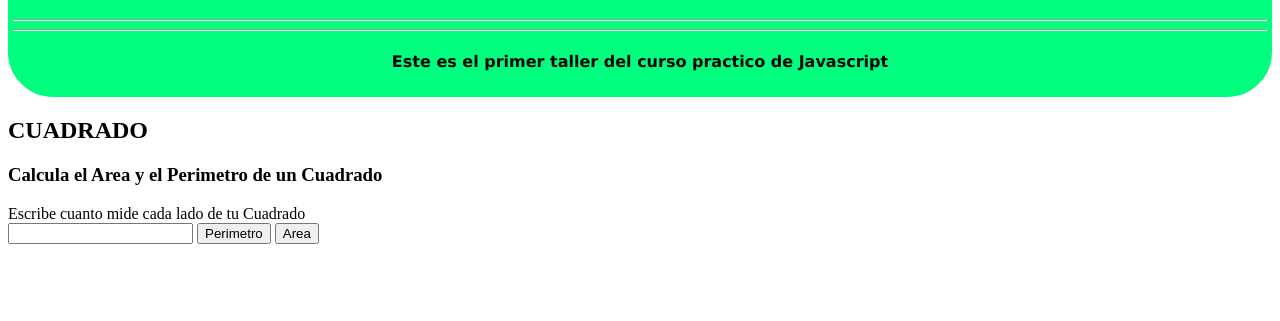
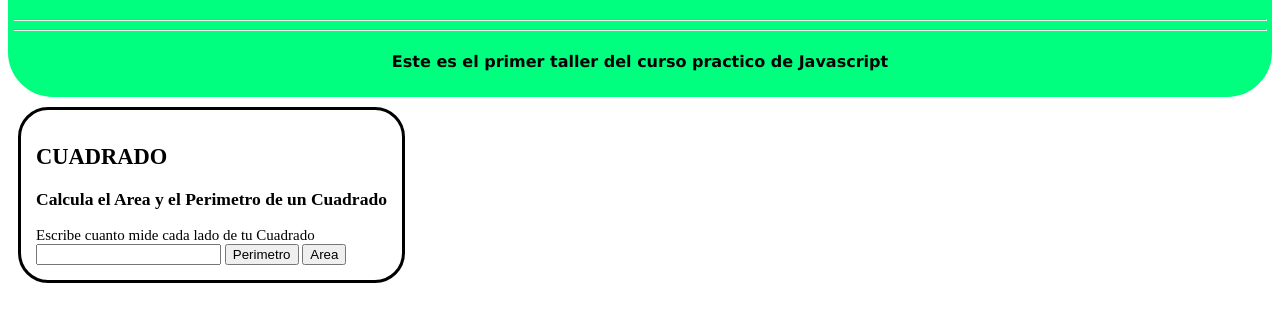
Before and after one commit to maob97/Curso-practico-js-platzi, a plain HTML site: page figuras.html in a window 1280 px wide. Shown: the part 75-396 px from the top of the page. Drawn offline with Linux system fonts and the light colour scheme.

Commit message:
modificaciones nuevas de estilos css

```diff
--- a/estilos.css
+++ b/estilos.css
@@ -1,10 +1,28 @@
+*{
+    box-sizing: border-box;
+}
 
-
-header {
+header{
     font-family: Verdana, Geneva, Tahoma, sans-serif;
     font-weight: 400;
     text-align: center;
     border: 5px solid springgreen;
     border-radius: 45px;
     background-color: springgreen;
-};
+}
+
+/* BOX DEL CUADRADO */
+
+#cuadrado{
+    font-size: 15px;
+    border: 3px solid black;
+    box-shadow: black;
+    float: left;
+    border-radius: 30px;
+    padding: 15px;
+    margin: 10px 10px 10px 10px;
+}
+
+#cuadrado input[type="number"] {
+    size: 200px;
+}
--- a/figuras.html
+++ b/figuras.html
@@ -15,6 +15,7 @@
         <h4>Este es el primer taller del curso practico de Javascript</h4>
     </header>
     <section>
+        <div id="cuadrado">
             <h2>CUADRADO</h2>
             <h3>Calcula el Area y el Perimetro de un Cuadrado</h3>
             <form action="#">
@@ -23,6 +24,7 @@
                 <button>Perimetro</button>
                 <button>Area</button>
             </form>
+        </div>
     </section>
     <script src="figuras.js"></script>
 </body>
```
Lines whose indentation alone changed are shown as unchanged.
